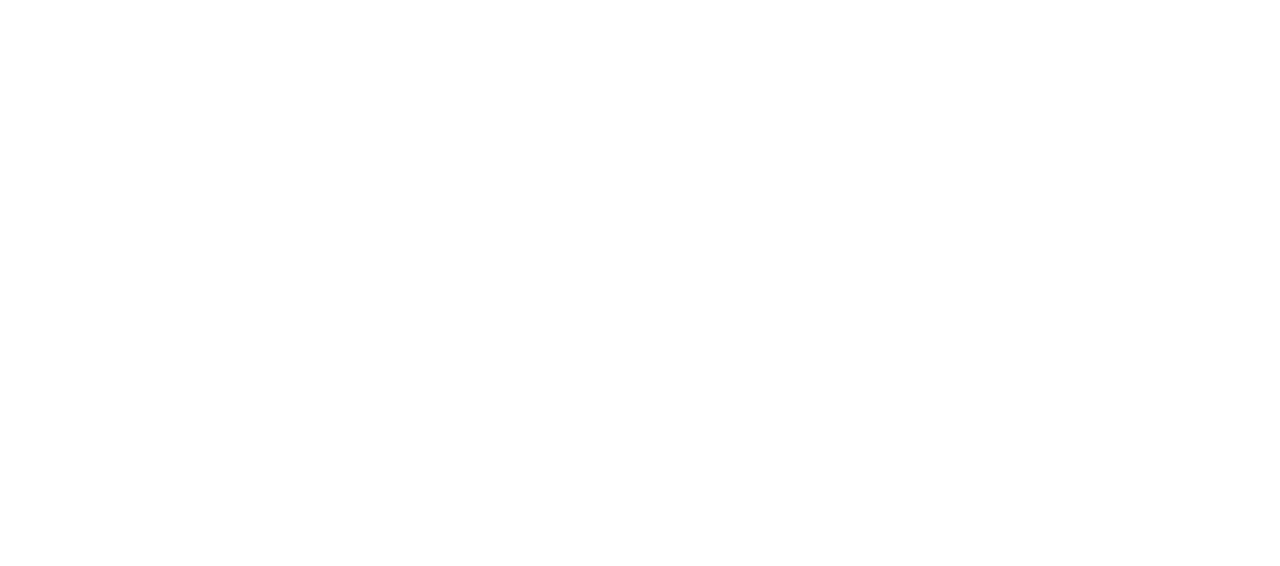
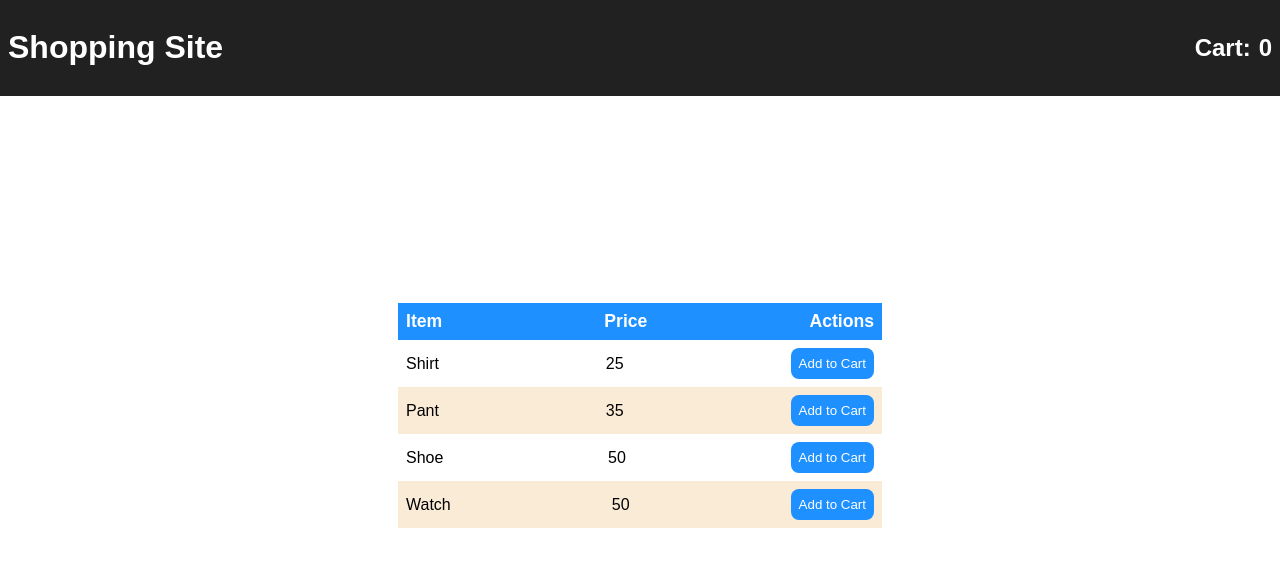
Before and after one commit to adithya-s-sekhar/shopping-cart, a React (Vite) app: page / in a window 1280 px wide. Shown: the top 566 px of the page. Built offline with nearby package versions, Linux system fonts and the light colour scheme.

Commit message:
Basic UI

```diff
--- a/src/App.css
+++ b/src/App.css
@@ -0,0 +1,71 @@
+.app{
+  display: grid;
+  grid-template-rows: 20fr 80vh;
+  grid-template-areas:
+    "header"
+    "body"
+  ;
+}
+
+.header{
+  grid-area: header;
+  background-color: #212121;
+  color: #fff;
+  padding: 8px;
+  display: flex;
+  justify-content: space-between;
+  align-items: center;
+}
+
+.cart{
+  display: flex;
+  justify-content: center;
+  align-items: center;
+  gap: 8px;
+}
+
+.body{
+  grid-area: body;
+  padding: 8px;
+  display: flex;
+  justify-content: center;
+  align-items: center;
+}
+
+.product-list{
+  display: flex;
+  flex-direction: column;
+  padding: 8px;
+  width: 500px;
+}
+
+.product-list-header{
+  display: flex;
+  justify-content: space-between;
+  align-items: center;
+  background-color: dodgerblue;
+  color: #fff;
+  font-size: 1.1rem;
+  font-weight: bold;
+  padding: 8px;
+}
+
+.product-list > .product-item:nth-of-type(odd){
+  background-color: antiquewhite;
+}
+
+.product-item{
+  padding: 8px;
+  display: flex;
+  justify-content: space-between;
+  align-items: center;
+}
+
+.product-item button{
+  border: 0;
+  background-color: dodgerblue;
+  color: #fff;
+  padding: 8px;
+  border-radius: 8px;
+  cursor: pointer;
+}
--- a/src/App.jsx
+++ b/src/App.jsx
@@ -1,12 +1,22 @@
-import './App.css'
+import './App.css';
+import Header from './components/Header';
+import Body from './components/Body';
+import ProductList from './components/ProductList';
+import { products } from './products';
+import ProductItem from './components/ProductItem';
 
 function App() {
 
-  return (
-    <>
-
-    </>
-  )
+    return (
+        <div className="app">
+        <Header/>
+        <Body>
+            <ProductList>
+                {products.map( x => <ProductItem product = {x} />)}
+            </ProductList>
+        </Body>
+        </div>
+    )
 }
 
 export default App
--- /dev/null
+++ b/src/components/Body.jsx
@@ -0,0 +1,9 @@
+const Body = ({children}) => {
+    return (
+        <div className="body">
+            {children}
+        </div>
+     );
+}
+
+export default Body;
--- /dev/null
+++ b/src/components/Header.jsx
@@ -0,0 +1,21 @@
+const Header = () => {
+    return (
+        <div className="header">
+            <div className="header-logo">
+                <h1>Shopping Site</h1>
+            </div>
+            <div className="header-actions">
+                <div className="cart">
+                    <div className="cart-label">
+                        <h2>Cart:</h2>
+                    </div>
+                    <div className="cart-items">
+                        <h2>0</h2>
+                    </div>
+                </div>
+            </div>
+        </div>
+     );
+}
+
+export default Header;
--- /dev/null
+++ b/src/components/ProductItem.jsx
@@ -0,0 +1,19 @@
+const ProductItem = ({product}) => {
+    return (
+        <div className="product-item">
+            <div className="product-name">
+                {product.name}
+            </div>
+            <div className="product-price">
+                {product.price}
+            </div>
+            <div className="product-action">
+                <button>
+                    Add to Cart
+                </button>
+            </div>
+        </div>
+     );
+}
+
+export default ProductItem;
--- /dev/null
+++ b/src/components/ProductList.jsx
@@ -0,0 +1,20 @@
+const ProductList = ({children}) => {
+    return (
+        <div className="product-list">
+            <div className="product-list-header">
+                <div className="header-name">
+                    Item
+                </div>
+                <div className="header-price">
+                    Price
+                </div>
+                <div className="header-actions">
+                    Actions
+                </div>
+            </div>
+            {children}
+        </div>
+     );
+}
+
+export default ProductList;
--- a/src/index.css
+++ b/src/index.css
@@ -4,3 +4,12 @@
   -webkit-font-smoothing: antialiased;
   -moz-osx-font-smoothing: grayscale;
 }
+
+body{
+  margin: 0;
+  font-family: sans-serif;
+}
+
+*{
+  box-sizing: border-box;
+}
--- /dev/null
+++ b/src/products.js
@@ -0,0 +1,22 @@
+export const products = [
+    {
+        id: 1,
+        name: "Shirt",
+        price: 25
+    },
+    {
+        id: 2,
+        name: "Pant",
+        price: 35
+    },
+    {
+        id: 3,
+        name: "Shoe",
+        price: 50
+    },
+    {
+        id: 4,
+        name: "Watch",
+        price: 50
+    }
+]
```
